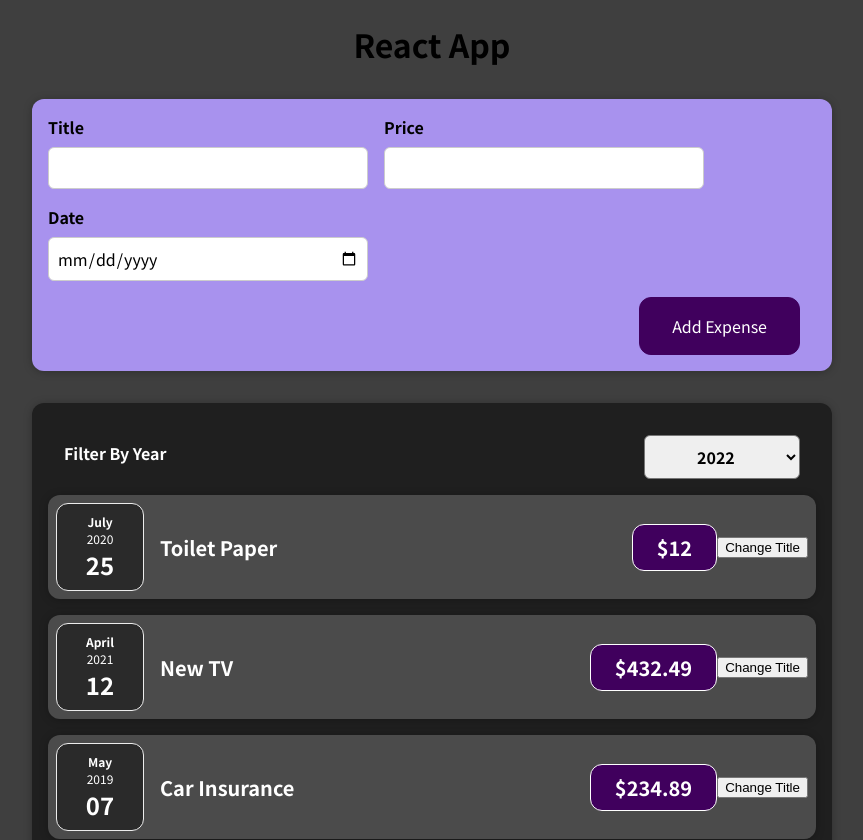
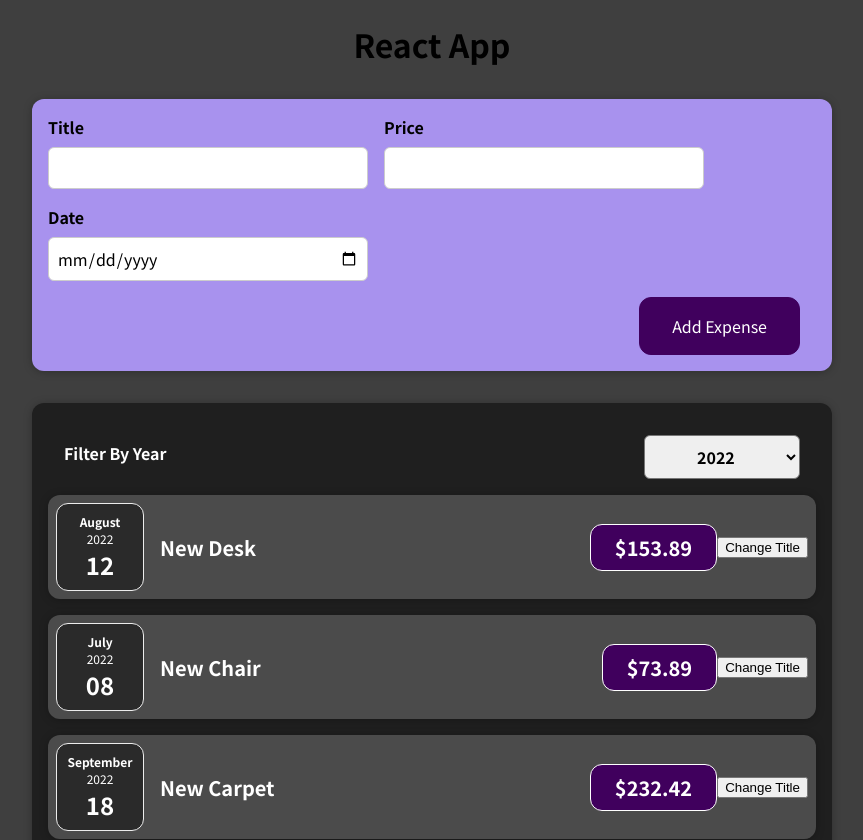
Before and after one commit to PajkoStefan/react-complete-guide, a React (Create React App) app: page / in a window 1280 px wide. Shown: the top 840 px of the page, without its empty margins (208-1071 px from the left). Built offline with nearby package versions, Linux system fonts and the light colour scheme.

Commit message:
filterItemsByYear added

```diff
--- a/src/components/Expenses/Expenses.js
+++ b/src/components/Expenses/Expenses.js
@@ -5,15 +5,24 @@ import Card from "../UI/Card/Card";
 import "./Expenses.css";
 
 const Expenses = ({ expenseItems }) => {
-  const [filteredYear, setFilteredYear] = useState(() => new Date().getFullYear());
+  const [filteredYear, setFilteredYear] = useState(() =>
+    new Date().getFullYear().toString()
+  );
 
   const filterChangeHandler = (selectedYear) => setFilteredYear(selectedYear);
+
+  const filteredExpenseItemsByYear = expenseItems.filter(
+    (item) => item.date.getFullYear().toString() === filteredYear
+  );
 
   return (
     <div>
       <Card className="expenses">
-        <ExpensesFilter onFilterChange={filterChangeHandler} selectedYear={filteredYear}/>
-        {expenseItems.map((item) => {
+        <ExpensesFilter
+          onFilterChange={filterChangeHandler}
+          selectedYear={filteredYear}
+        />
+        {filteredExpenseItemsByYear.map((item) => {
           return <ExpenseItem key={item.id} item={item} />;
         })}
       </Card>
--- a/src/data.js
+++ b/src/data.js
@@ -19,8 +19,26 @@ export const EXPENSES = [
   },
   {
     id: 4,
-    date: new Date(2022, 7, 8),
+    date: new Date(2022, 7, 12),
     title: "New Desk",
-    price: 153,
+    price: 153.89,
+  },
+  {
+    id: 5,
+    date: new Date(2022, 6, 8),
+    title: "New Chair",
+    price: 73.89,
+  },
+  {
+    id: 6,
+    date: new Date(2022, 8, 18),
+    title: "New Carpet",
+    price: 232.42,
+  },
+  {
+    id: 7,
+    date: new Date(2022, 2, 8),
+    title: "New Mouse",
+    price: 18.88,
   },
 ];
```
